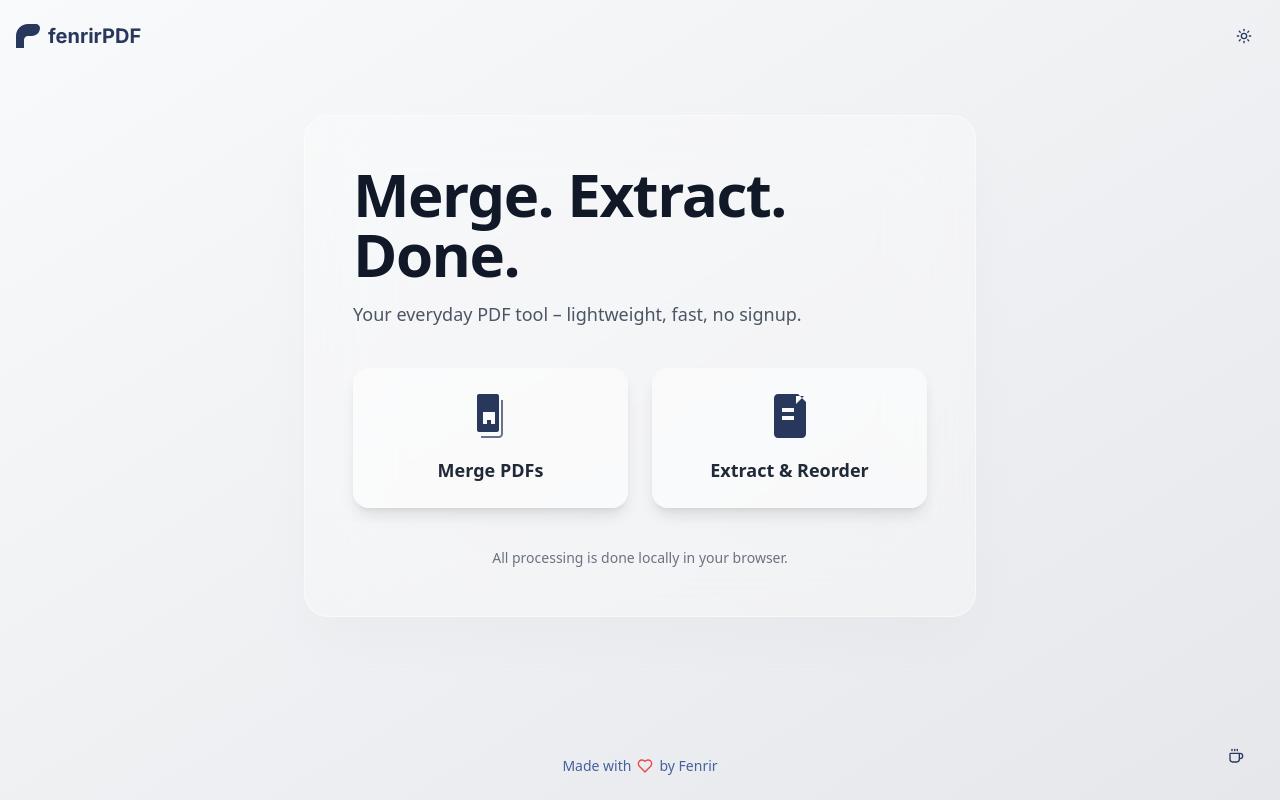
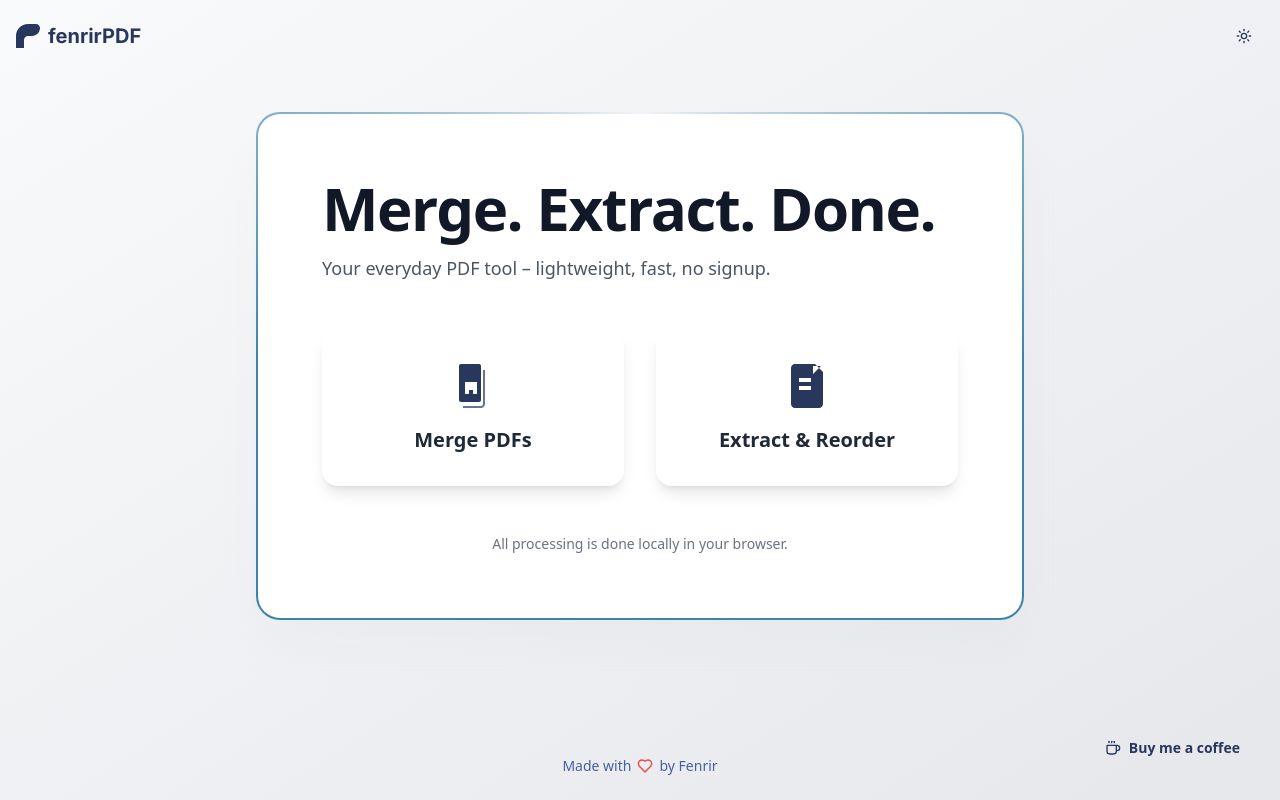
Before and after one commit to ankitxrishav/FenrirPDF, a Next.js app: page / in a window 1280 px wide. Built offline with nearby package versions, Linux system fonts and the light colour scheme.

Commit message:
simplify buy me coffee button integration

```diff
--- a/src/app/globals.css
+++ b/src/app/globals.css
@@ -67,3 +67,33 @@
     @apply bg-background text-foreground;
   }
 }
+
+@layer utilities {
+  @keyframes animated-border {
+    0% {
+      --angle: 0deg;
+    }
+    100% {
+      --angle: 360deg;
+    }
+  }
+
+  .animated-border {
+    --angle: 0deg;
+    --border-size: 2px;
+    --border-color: conic-gradient(
+      from var(--angle),
+      hsl(var(--background)),
+      hsl(var(--accent)) 25%,
+      hsl(var(--accent)) 75%,
+      hsl(var(--background)) 100%
+    );
+    border: var(--border-size) solid transparent;
+    background-origin: border-box;
+    background-clip: padding-box, border-box;
+    background-image:
+      linear-gradient(hsl(var(--card)), hsl(var(--card))),
+      var(--border-color);
+    animation: animated-border 5s linear infinite;
+  }
+}
--- a/src/app/page.tsx
+++ b/src/app/page.tsx
@@ -2,13 +2,6 @@ import Link from 'next/link';
 import { Coffee, Heart } from 'lucide-react';
 import { Header } from '@/components/Header';
 import { Button } from '@/components/ui/button';
-import { Input } from '@/components/ui/input';
-import { Label } from '@/components/ui/label';
-import {
-  Popover,
-  PopoverContent,
-  PopoverTrigger,
-} from '@/components/ui/popover';
 
 const MergeIcon = () => (
     <svg width="48" height="48" viewBox="0 0 48 48" fill="none" xmlns="http://www.w3.org/2000/svg">
@@ -28,9 +21,9 @@ export default function Home() {
     <div className="flex flex-col min-h-screen font-sans bg-gray-50 dark:bg-gray-900 bg-gradient-to-br from-gray-50 to-gray-200 dark:from-gray-900 dark:to-gray-800">
       <Header />
       <main className="flex-1 flex items-center justify-center p-4">
-        <div className="w-full max-w-2xl mx-auto bg-white/30 dark:bg-black/20 backdrop-blur-2xl border border-white/50 dark:border-black/30 rounded-3xl shadow-2xl shadow-gray-300/20 dark:shadow-black/20 overflow-hidden">
-            <div className="p-8 md:p-12">
-                <div className="mb-10 text-left">
+        <div className="w-full max-w-3xl mx-auto bg-white/30 dark:bg-black/20 backdrop-blur-2xl rounded-3xl shadow-2xl shadow-gray-300/20 dark:shadow-black/20 overflow-hidden animated-border">
+            <div className="p-10 md:p-16">
+                <div className="mb-12 text-left">
                   <h1 className="text-5xl md:text-6xl font-bold text-gray-900 dark:text-white leading-tight tracking-tight">
                     Merge. Extract. Done.
                   </h1>
@@ -39,58 +32,40 @@ export default function Home() {
                   </p>
                 </div>
 
-                <div className="grid grid-cols-1 md:grid-cols-2 gap-6">
+                <div className="grid grid-cols-1 md:grid-cols-2 gap-8">
                   <Link href="/merge">
-                    <div className="text-primary dark:text-accent-foreground/80 bg-white/50 dark:bg-white/10 p-6 rounded-2xl shadow-lg hover:shadow-xl hover:scale-[1.02] transition-all duration-300 ease-in-out cursor-pointer flex flex-col items-center text-center">
+                    <div className="text-primary dark:text-accent-foreground/80 bg-white/50 dark:bg-white/10 p-8 rounded-2xl shadow-lg hover:shadow-xl hover:scale-[1.02] transition-all duration-300 ease-in-out cursor-pointer flex flex-col items-center text-center">
                       <MergeIcon />
-                      <p className="mt-4 font-bold text-lg text-gray-800 dark:text-white">Merge PDFs</p>
+                      <p className="mt-4 font-bold text-xl text-gray-800 dark:text-white">Merge PDFs</p>
                     </div>
                   </Link>
                   <Link href="/edit">
-                    <div className="text-primary dark:text-accent-foreground/80 bg-white/50 dark:bg-white/10 p-6 rounded-2xl shadow-lg hover:shadow-xl hover:scale-[1.02] transition-all duration-300 ease-in-out cursor-pointer flex flex-col items-center text-center">
+                    <div className="text-primary dark:text-accent-foreground/80 bg-white/50 dark:bg-white/10 p-8 rounded-2xl shadow-lg hover:shadow-xl hover:scale-[1.02] transition-all duration-300 ease-in-out cursor-pointer flex flex-col items-center text-center">
                       <ExtractIcon />
-                      <p className="mt-4 font-bold text-lg text-gray-800 dark:text-white">Extract & Reorder</p>
+                      <p className="mt-4 font-bold text-xl text-gray-800 dark:text-white">Extract & Reorder</p>
                     </div>
                   </Link>
                 </div>
 
-                <p className="mt-10 text-center text-sm text-gray-500 dark:text-gray-400">
+                <p className="mt-12 text-center text-sm text-gray-500 dark:text-gray-400">
                     All processing is done locally in your browser.
                 </p>
             </div>
         </div>
       </main>
-      <footer className="w-full p-6 text-sm text-muted-foreground text-center relative">
+      <footer className="w-full p-6 text-sm text-muted-foreground relative">
+          <div className="container mx-auto flex justify-center items-center">
             <p className="flex items-center justify-center gap-1.5">
               Made with <Heart className="h-4 w-4 text-red-500" /> by Fenrir
             </p>
+          </div>
         <div className="absolute bottom-6 right-6">
-            <Popover>
-                <PopoverTrigger asChild>
-                    <Button variant="ghost" size="icon" className="rounded-full hover:bg-white/20 transition-transform duration-200 hover:scale-110">
-                        <Coffee className="h-6 w-6 text-primary" />
-                    </Button>
-                </PopoverTrigger>
-                <PopoverContent className="w-80 mr-4">
-                    <div className="grid gap-4">
-                        <div className="space-y-2">
-                            <h4 className="font-medium leading-none">Buy me a coffee</h4>
-                            <p className="text-sm text-muted-foreground">
-                                If you like this tool, consider supporting its development.
-                            </p>
-                        </div>
-                        <div className="grid gap-2">
-                            <Label htmlFor="amount">Amount ($)</Label>
-                            <Input id="amount" defaultValue="5" />
-                        </div>
             <a href="https://buymeacoffee.com/fenrirxankit" target="_blank" rel="noopener noreferrer">
-                          <Button className="w-full">
-                            Support with ❤️
+              <Button variant="ghost" className="rounded-full hover:bg-white/20 transition-transform duration-200 hover:scale-110 h-14 w-auto px-4 gap-2">
+                  <Coffee className="h-7 w-7 text-primary" />
+                  <span className="text-primary font-semibold hidden sm:inline">Buy me a coffee</span>
               </Button>
             </a>
-                    </div>
-                </PopoverContent>
-            </Popover>
         </div>
       </footer>
     </div>
```
Lines whose indentation alone changed are shown as unchanged.
